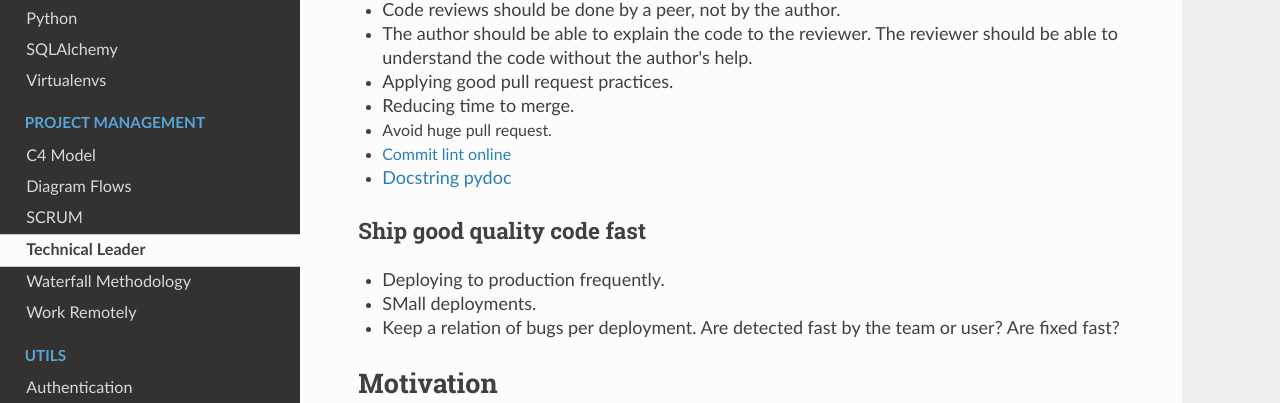
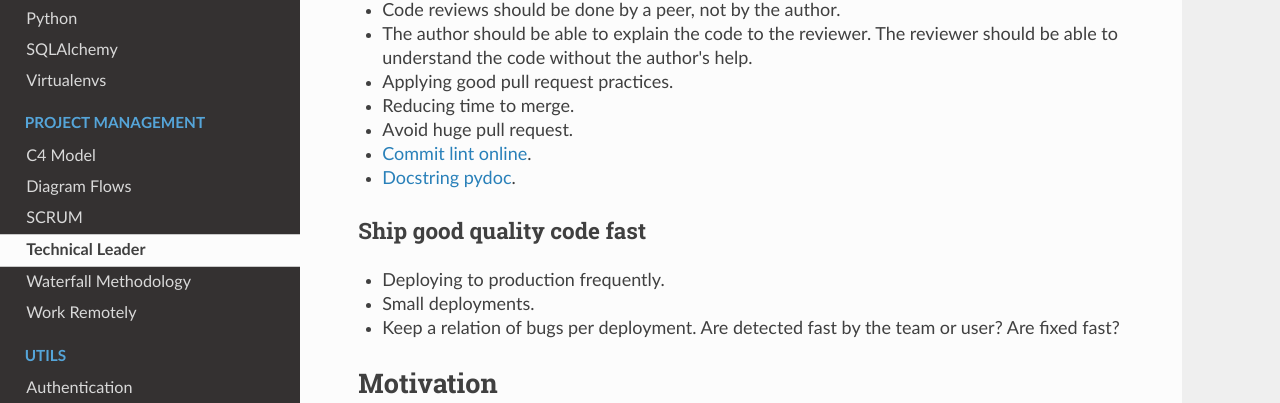
Before and after one commit to McLargo/mkdown-docs, an MkDocs documentation site: the page built from docs/project-management/tech-lead.md, in a window 1280 px wide and 900 px high, scrolled down 1895 px. Shown: the part 114-517 px from the top of the window. Built offline with MkDocs 1.6.1, drawn with Linux system fonts in a browser that asks for light colours; nearby versions of some CDN libraries.

Commit message:
fix: Small glitch in documentation page

```diff
--- a/docs/project-management/tech-lead.md
+++ b/docs/project-management/tech-lead.md
@@ -81,14 +81,13 @@ velocity and code quality.
 - Applying good pull request practices.
 - Reducing time to merge.
 - Avoid huge pull request.
-
-- [Commit lint online](https://commitlint.io/)
-- [Docstring pydoc](https://www.datacamp.com/tutorial/docstrings-python)
+- [Commit lint online](https://commitlint.io/).
+- [Docstring pydoc](https://www.datacamp.com/tutorial/docstrings-python).
 
 ### Ship good quality code fast
 
 - Deploying to production frequently.
-- SMall deployments.
+- Small deployments.
 - Keep a relation of bugs per deployment. Are detected fast by the team or user?
   Are fixed fast?
 
```
